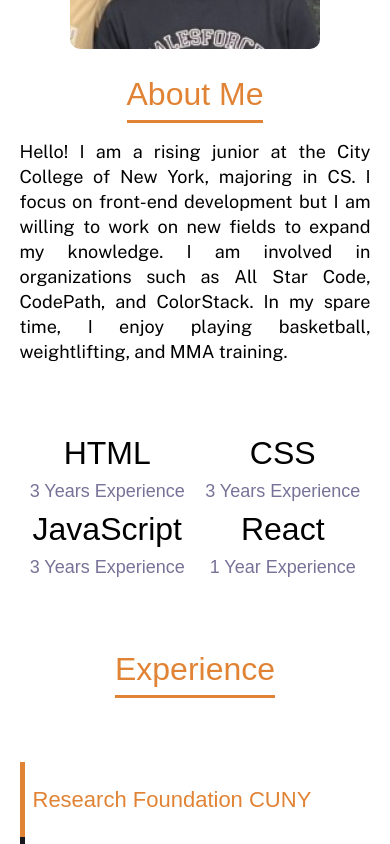
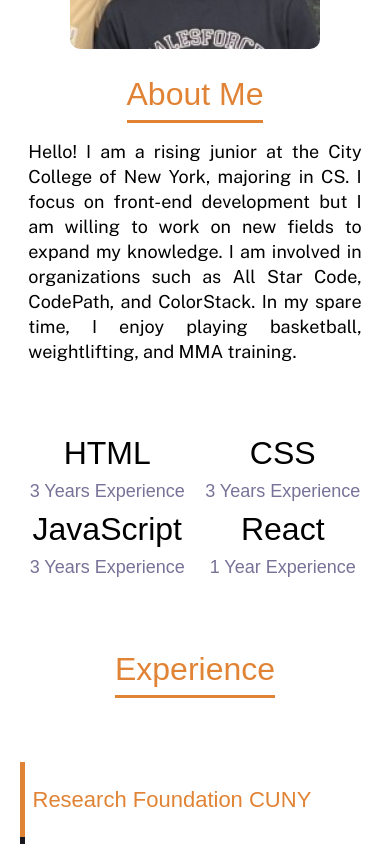
Before and after one commit to JohanDelao/personalWebsiteV4, a React (Create React App) app in the folder personalwebv4/: page / in a window 390 px wide. Shown: the part 920-1764 px from the top of the page. Built offline with nearby package versions, Linux system fonts and the light colour scheme; a web font is replaced by a local one.

Commit message:
making improvements to mobile

```diff
--- a/personalwebv4/src/App.css
+++ b/personalwebv4/src/App.css
@@ -323,6 +323,11 @@ body{
     width: fit-content;
     margin-top: 1rem;
   }
+  .rightAboutMe .smallP{
+    width: 95%;
+    margin: 0 auto;
+    margin-top: 1rem;
+  }
   .ExperienceExperiment{
     display: block;
   }
@@ -345,6 +350,13 @@ body{
   .skillFlex>* {
     flex: 1 1 160px;
   }
+  .footer.inner {
+    display: block;
+  }
+  .iconLinks{
+    width: 100%;
+    text-align: center;
+  }
 }
 @keyframes slideInFromLeft {
   0% {
--- a/personalwebv4/src/components/footer.js
+++ b/personalwebv4/src/components/footer.js
@@ -10,7 +10,7 @@ function Footer(){
                 <div className="footerInner">
                     <p className="bodyP">johandelao</p>
                     <p className="bodyP" style={{margin: "0 .5rem"}}>|</p>
-                    <p className="bodyP" style={{fontSize: 18}}>@ 2023 Johan Delao</p>
+                    <p className="bodyP" id="copyright" style={{fontSize: 18}}>@ 2023 Johan Delao</p>
                 </div>
                 <div className="iconLinks">
                     <img className="icon" src={email} width="35" height="30"></img>
```
